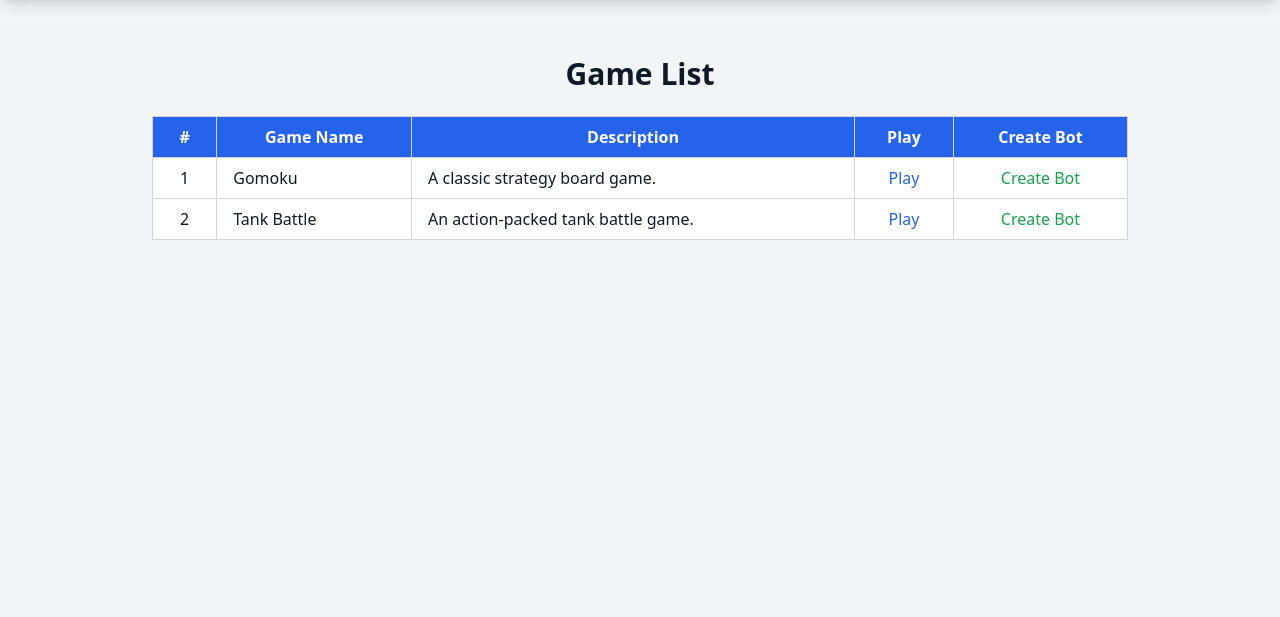
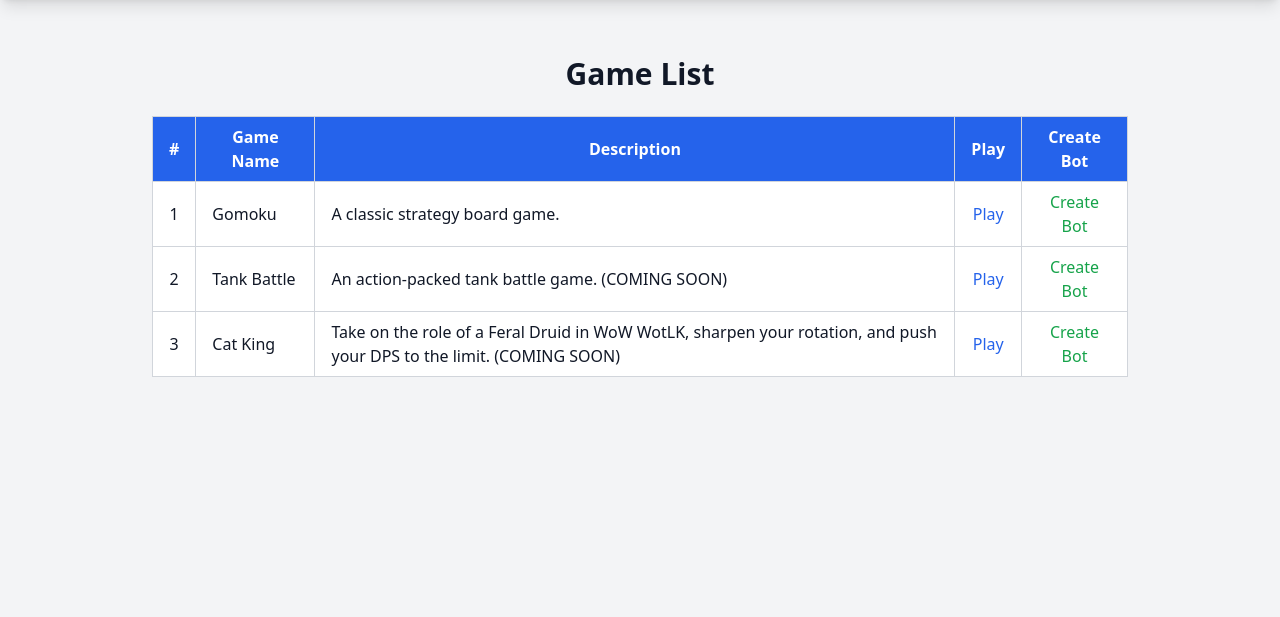
Before and after one commit to cuber-yuan/algorithm-pit, a Flask app: page /games in a window 1280 px wide. Shown: the part 76-693 px from the top of the page. Run offline with Flask 3, Linux system fonts and the light colour scheme; some libraries are stand-ins or nearby versions.

Commit message:
upload bot

```diff
--- a/app/__init__.py
+++ b/app/__init__.py
@@ -17,9 +17,12 @@ def create_app():
 
     from .main import main_bp
     from .auth import auth_bp
+    from .upload import upload_bp
     from .gomoku import gomoku_bp
+
     app.register_blueprint(main_bp)
     app.register_blueprint(auth_bp)
+    app.register_blueprint(upload_bp)
     app.register_blueprint(gomoku_bp)
 
     return app
--- a/app/main.py
+++ b/app/main.py
@@ -1,4 +1,10 @@
 from flask import Blueprint, render_template
+from flask_login import login_required, current_user
+import pymysql
+import os
+from dotenv import load_dotenv
+
+load_dotenv()
 
 main_bp = Blueprint('main', __name__)
 
@@ -15,9 +21,28 @@ def about():
     return render_template('about.html')
 
 @main_bp.route('/gomoku')
+# @login_required
 def gomoku():
-    return render_template('gomoku.html')
+    # 查询当前用户的 AI 列表
+    conn = pymysql.connect(
+        host=os.getenv('DB_HOST'),
+        user=os.getenv('DB_USER'),
+        password=os.getenv('DB_PASSWORD'),
+        database=os.getenv('DB_NAME'),
+        charset='utf8mb4'
+    )
+    cursor = conn.cursor()
+    cursor.execute("SELECT id, bot_name FROM bots ")
+    bots = cursor.fetchall()
+    conn.close()
+
+    # 将 AI 列表传递到模板
+    return render_template('gomoku.html', bots=bots)
 
 @main_bp.route('/tank')
 def tank():
     return render_template('tank.html')
+
+@main_bp.route('/catking')
+def catking():
+    return render_template('catking.html')
--- a/app/templates/games.html
+++ b/app/templates/games.html
@@ -31,12 +31,23 @@
                 <tr class="hover:bg-gray-100">
                     <td class="px-4 py-2 border border-gray-300 text-center">2</td>
                     <td class="px-4 py-2 border border-gray-300">Tank Battle</td>
-                    <td class="px-4 py-2 border border-gray-300">An action-packed tank battle game.</td>
+                    <td class="px-4 py-2 border border-gray-300">An action-packed tank battle game. (COMING SOON)</td>
                     <td class="px-4 py-2 border border-gray-300 text-center">
                         <a href="{{ url_for('main.tank') }}" class="text-blue-600 hover:underline">Play</a>
                     </td>
                     <td class="px-4 py-2 border border-gray-300 text-center">
                         <a href="#" class="text-green-600 hover:underline" onclick="openUploadModal('Tank Battle')">Create Bot</a>
+                    </td>
+                </tr>
+                <tr class="hover:bg-gray-100">
+                    <td class="px-4 py-2 border border-gray-300 text-center">3</td>
+                    <td class="px-4 py-2 border border-gray-300">Cat King</td>
+                    <td class="px-4 py-2 border border-gray-300">Take on the role of a Feral Druid in WoW WotLK, sharpen your rotation, and push your DPS to the limit. (COMING SOON)</td>
+                    <td class="px-4 py-2 border border-gray-300 text-center">
+                        <a href="{{ url_for('main.catking') }}" class="text-blue-600 hover:underline">Play</a>
+                    </td>
+                    <td class="px-4 py-2 border border-gray-300 text-center">
+                        <a href="#" class="text-green-600 hover:underline" onclick="openUploadModal('Cat King')">Create Bot</a>
                     </td>
                 </tr>
             </tbody>
@@ -46,44 +57,56 @@
 
 <!-- Modal -->
 <div id="uploadModal" class="fixed inset-0 bg-black bg-opacity-50 flex items-center justify-center hidden">
-    <div class="bg-white p-8 rounded-lg shadow-2xl w-96 relative">
+    <div class="bg-white p-8 rounded-lg shadow-2xl w-full max-w-lg relative">
         <!-- Close Button -->
-        <button class="absolute top-2 right-2 text-gray-500 hover:text-gray-700" onclick="closeUploadModal()">
+        <button class="absolute top-4 right-4 text-gray-500 hover:text-gray-700" onclick="closeUploadModal()">
             <svg xmlns="http://www.w3.org/2000/svg" class="h-6 w-6" fill="none" viewBox="0 0 24 24" stroke="currentColor">
                 <path stroke-linecap="round" stroke-linejoin="round" stroke-width="2" d="M6 18L18 6M6 6l12 12" />
             </svg>
         </button>
 
         <!-- Modal Title -->
-        <h2 class="text-2xl font-bold text-center text-blue-600 mb-6" id="modalTitle">Upload Bot Code</h2>
+        <h2 class="text-3xl font-bold text-center text-blue-600 mb-6" id="modalTitle">Upload Bot Code</h2>
 
         <!-- Form -->
-        <form id="uploadForm">
+        <form id="uploadForm" action="/upload-bot" method="POST" enctype="multipart/form-data" class="space-y-6">
+            <!-- Bot Name -->
+            <div>
+                <label for="botName" class="block text-sm font-medium text-gray-700">Bot Name</label>
+                <input type="text" id="botName" name="botName" autocomplete="off" class="mt-1 block w-full border border-gray-300 rounded-lg shadow-sm focus:outline-none focus:ring-blue-500 focus:border-blue-500 sm:text-sm p-2" placeholder="Enter bot name" required>
+            </div>
+
+            <!-- Bot Description -->
+            <div>
+                <label for="botDescription" class="block text-sm font-medium text-gray-700">Bot Description</label>
+                <textarea id="botDescription" name="botDescription" autocomplete="off" rows="3" class="mt-1 block w-full border border-gray-300 rounded-lg shadow-sm focus:outline-none focus:ring-blue-500 focus:border-blue-500 sm:text-sm p-2" placeholder="Enter bot description" required></textarea>
+            </div>
+
             <!-- Language Selection -->
-            <div class="mb-4">
+            <div>
                 <label for="language" class="block text-sm font-medium text-gray-700">Select Language</label>
-                <select id="language" name="language" class="mt-1 block w-full border border-gray-300 rounded-md shadow-sm focus:outline-none focus:ring-blue-500 focus:border-blue-500 sm:text-sm">
-                    <option value="python">Python</option>
+                <select id="language" name="language" class="mt-1 block w-full border border-gray-300 rounded-lg shadow-sm focus:outline-none focus:ring-blue-500 focus:border-blue-500 sm:text-sm p-2">
+                    <option value="python3">Python3</option>
                     <option value="cpp">C++</option>
                 </select>
             </div>
 
             <!-- File Upload -->
-            <div class="mb-4">
+            <div>
                 <label for="botFile" class="block text-sm font-medium text-gray-700">Select Bot Code File</label>
-                <input type="file" id="botFile" name="botFile" class="mt-1 block w-full border border-gray-300 rounded-md shadow-sm focus:outline-none focus:ring-blue-500 focus:border-blue-500 sm:text-sm">
+                <input type="file" id="botFile" name="botFile" autocomplete="off" class="mt-1 block w-full border border-gray-300 rounded-lg shadow-sm focus:outline-none focus:ring-blue-500 focus:border-blue-500 sm:text-sm p-2">
             </div>
 
             <!-- Source Code Input -->
-            <div class="mb-4">
+            <div>
                 <label for="sourceCode" class="block text-sm font-medium text-gray-700">Or Enter Source Code</label>
-                <textarea id="sourceCode" name="sourceCode" rows="6" class="mt-1 block w-full border border-gray-300 rounded-md shadow-sm focus:outline-none focus:ring-blue-500 focus:border-blue-500 sm:text-sm"></textarea>
+                <textarea id="sourceCode" name="sourceCode" autocomplete="off" rows="6" class="mt-1 block w-full border border-gray-300 rounded-lg shadow-sm focus:outline-none focus:ring-blue-500 focus:border-blue-500 sm:text-sm p-2" placeholder="Paste your source code here"></textarea>
             </div>
 
             <!-- Buttons -->
             <div class="flex justify-end space-x-4">
-                <button type="button" class="bg-gray-500 text-white px-4 py-2 rounded hover:bg-gray-600 transition" onclick="closeUploadModal()">Cancel</button>
-                <button type="submit" class="bg-blue-600 text-white px-4 py-2 rounded hover:bg-blue-700 transition">Upload</button>
+                <button type="submit" class="bg-blue-600 text-white px-4 py-2 rounded-lg hover:bg-blue-700 transition">Upload</button>
+                <button type="button" class="bg-gray-500 text-white px-4 py-2 rounded-lg hover:bg-gray-600 transition" onclick="closeUploadModal()">Cancel</button>
             </div>
         </form>
     </div>
@@ -100,19 +123,63 @@
         document.getElementById('uploadForm').reset(); // Reset the form fields
     }
 
-    document.getElementById('uploadForm').onsubmit = function (e) {
+    document.getElementById('uploadForm').onsubmit = async function (e) {
         e.preventDefault();
+
+        const botName = document.getElementById('botName').value.trim();
+        const botDescription = document.getElementById('botDescription').value.trim();
         const language = document.getElementById('language').value;
         const file = document.getElementById('botFile').files[0];
         const sourceCode = document.getElementById('sourceCode').value.trim();
 
+        // Validate bot name and description
+        if (botName.length < 4) {
+            alert('Bot name must be at least 4 characters.');
+            return;
+        }
+
+        if (botDescription.length < 4) {
+            alert('Bot description must be at least 4 characters.');
+            return;
+        }
+
+        // Validate file or source code
         if (!file && !sourceCode) {
             alert('Please upload a file or enter source code.');
             return;
         }
 
-        alert(`Bot code uploaded successfully!\nLanguage: ${language}\nFile: ${file ? file.name : 'None'}\nSource Code: ${sourceCode ? 'Provided' : 'None'}`);
-        closeUploadModal();
+        // Prepare form data
+        const formData = new FormData();
+        formData.append('botName', botName);
+        formData.append('botDescription', botDescription);
+        formData.append('language', language);
+        if (file) {
+            formData.append('botFile', file);
+        }
+        if (sourceCode) {
+            formData.append('sourceCode', sourceCode);
+        }
+
+        try {
+            // Send data to the server
+            const response = await fetch('/upload-bot', {
+                method: 'POST',
+                body: formData,
+            });
+
+            if (response.ok) {
+                const result = await response.json();
+                alert(result.message || 'Bot uploaded successfully!');
+                closeUploadModal();
+            } else {
+                const error = await response.json();
+                alert(error.message || 'Failed to upload bot.');
+            }
+        } catch (err) {
+            console.error('Error uploading bot:', err);
+            alert('An error occurred while uploading the bot.');
+        }
     };
 </script>
 {% endblock %}
```
Also changed, not shown: app/templates/catking.html (added, +14 -0 lines), app/templates/gomoku.html (+11 -0 lines), app/upload.py (added, +92 -0 lines), app/static/bite.jpg (added), app/static/rip.jpg (added), app/static/shred.jpg (added).
